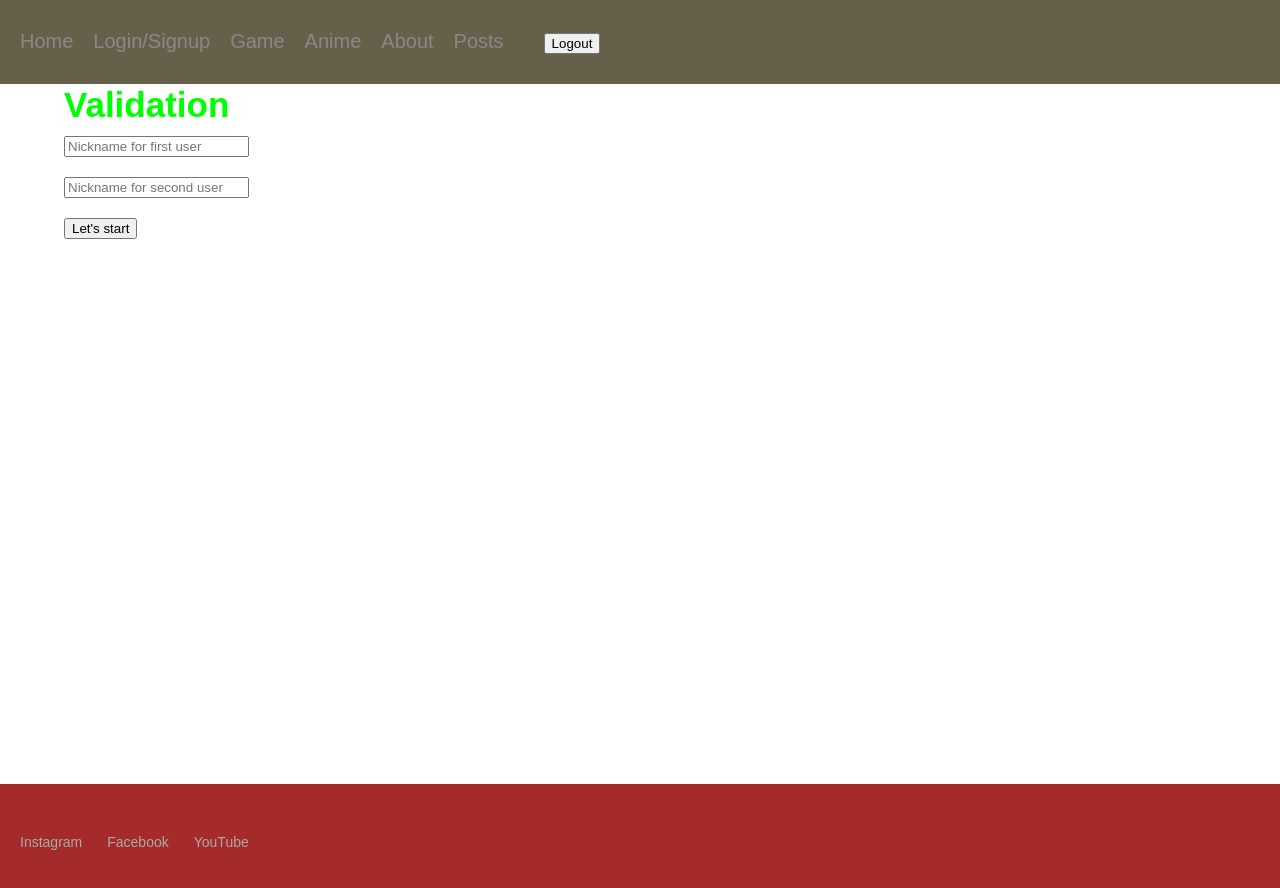
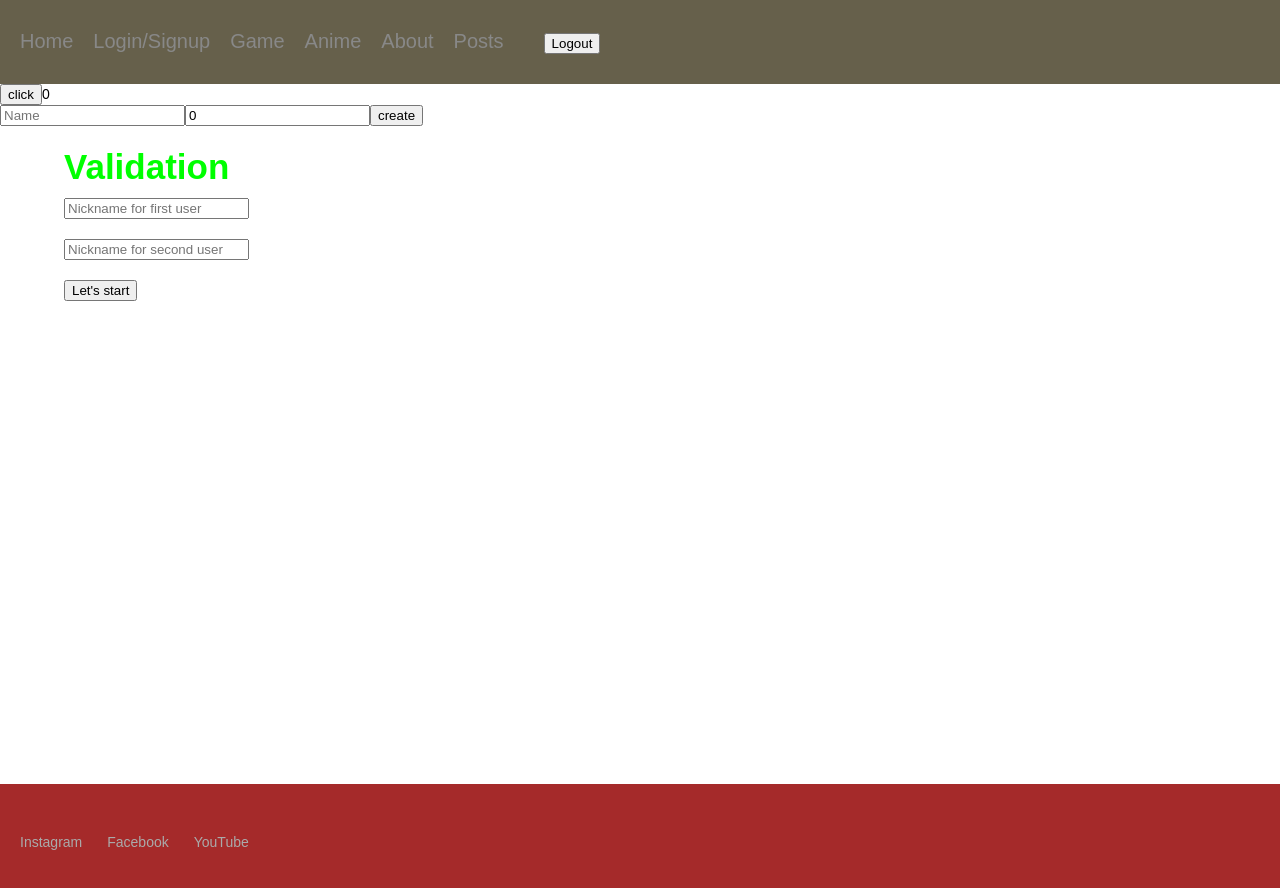
Before and after one commit to kasper023/dba, a React (Create React App) app: page /valid in a window 1280 px wide. Shown: the top 888 px of the page. Built offline with nearby package versions, Linux system fonts and the light colour scheme.

Commit message:
+1 reducer added

```diff
--- /dev/null
+++ b/src/components/List.tsx
@@ -0,0 +1,70 @@
+import React from "react";
+import { AppContext } from "./context";
+import { Types } from "./reducers";
+
+const List = () => {
+    const [form, setForm] = React.useState({
+        name: "",
+        price: 0
+    });
+    const { state ,dispatch } = React.useContext(AppContext);
+
+    const handleForm = (type: string, value: string) => {
+        setForm(form => ({
+            ...form,
+            [type]: value
+        }));
+    };
+
+    const createProduct = () => {
+        dispatch({
+            type: Types.Create,
+            payload: {
+                id: Math.round(Math.random() * 10000),
+                name: form.name,
+                price: form.price
+            }
+        });
+    };
+
+    const deleteProduct = (id: number) => {
+        dispatch({
+            type: Types.Delete,
+            payload: {
+                id,
+            }
+        })
+    }
+
+    return (
+        <div>
+            <input
+                value={form.name}
+                onChange={e => {
+                    handleForm("name", e.target.value);
+                }}
+                placeholder="Name"
+            />
+            <input
+                value={form.price}
+                type="number"
+                onChange={e => {
+                    handleForm("price", e.target.value);
+                }}
+                placeholder="Price"
+            />
+            <button onClick={createProduct}>create</button>
+            <div style={{ marginTop: 20 }}>
+                {state.products.map(c => (
+                    <div>
+                        <span>{c.name}</span>
+                        <span>{c.price}</span>
+                        <button onClick={() => deleteProduct(c.id)}>delete</button>
+                    </div>
+                ))}
+            </div>
+        </div>
+    );
+};
+
+export default List;
--- /dev/null
+++ b/src/components/Products.tsx
@@ -0,0 +1,24 @@
+import * as React from "react";
+import { AppContext } from "./context";
+import { Types } from "./reducers";
+
+const Products = () => {
+    const { state, dispatch } = React.useContext(AppContext);
+
+    return (
+        <div>
+            <button
+                onClick={() => {
+                    dispatch({
+                        type: Types.Add
+                    });
+                }}
+            >
+                click
+            </button>
+            {state.shoppingCart}
+        </div>
+    );
+};
+
+export default Products;
--- a/src/components/app/App.tsx
+++ b/src/components/app/App.tsx
@@ -13,6 +13,9 @@ import About from "../aboutus/About";
 import {postList} from "../../models/Post";
 import ErrorBoundary from "../error/ErrorBoundary";
 import Preloader from "../preloader/Preloader";
+import Products from "../Products";
+import { AppProvider } from "../context";
+import List from "../List";
 
 //lazy
 const Anime = lazy(() => import("../anime/Anime"));
@@ -24,7 +27,12 @@ function App() {
         <BrowserRouter>
             <Suspense fallback={<Preloader/>}>
                 <div className={style.app}>
+
                     <Header/>
+                    <AppProvider>
+                        <Products />
+                        <List />
+                    </AppProvider>
                     <Route path="/main">
                         <ErrorBoundary>
                             <Main/>
--- /dev/null
+++ b/src/components/context.tsx
@@ -0,0 +1,51 @@
+import React, { createContext, useReducer, Dispatch } from "react";
+import {
+    productReducer,
+    shoppingCartReducer,
+    ProductActions,
+    ShoppingCartActions
+} from "./reducers";
+
+type ProductType = {
+    id: number;
+    name: string;
+    price: number;
+};
+
+type InitialStateType = {
+    products: ProductType[];
+    shoppingCart: number;
+};
+
+const initialState = {
+    products: [],
+    shoppingCart: 0
+};
+
+const AppContext = createContext<{
+    state: InitialStateType;
+    dispatch: Dispatch<ProductActions | ShoppingCartActions>;
+}>({
+    state: initialState,
+    dispatch: () => null
+});
+
+const mainReducer = (
+    { products, shoppingCart }: InitialStateType,
+    action: ProductActions | ShoppingCartActions
+) => ({
+    products: productReducer(products, action),
+    shoppingCart: shoppingCartReducer(shoppingCart, action)
+});
+
+const AppProvider: React.FC = ({ children }) => {
+    const [state, dispatch] = useReducer(mainReducer, initialState);
+
+    return (
+        <AppContext.Provider value={{ state, dispatch }}>
+            {children}
+        </AppContext.Provider>
+    );
+};
+
+export { AppProvider, AppContext };
--- /dev/null
+++ b/src/components/reducers.ts
@@ -0,0 +1,82 @@
+type ActionMap<M extends { [index: string]: any }> = {
+    [Key in keyof M]: M[Key] extends undefined
+        ? {
+            type: Key;
+        }
+        : {
+            type: Key;
+            payload: M[Key];
+        }
+};
+
+export enum Types {
+    Create = "CREATE_PRODUCT",
+    Delete = "DELETE_PRODUCT",
+    Add = "ADD_PRODUCT"
+}
+
+// Product
+
+type ProductType = {
+    id: number;
+    name: string;
+    price: number;
+};
+
+type ProductPayload = {
+    [Types.Create]: {
+        id: number;
+        name: string;
+        price: number;
+    };
+    [Types.Delete]: {
+        id: number;
+    };
+};
+
+export type ProductActions = ActionMap<ProductPayload>[keyof ActionMap<
+    ProductPayload
+    >];
+
+export const productReducer = (
+    state: ProductType[],
+    action: ProductActions | ShoppingCartActions
+) => {
+    switch (action.type) {
+        case Types.Create:
+            return [
+                ...state,
+                {
+                    id: action.payload.id,
+                    name: action.payload.name,
+                    price: action.payload.price
+                }
+            ];
+        case Types.Delete:
+            return [...state.filter(product => product.id !== action.payload.id)];
+        default:
+            return state;
+    }
+};
+
+// ShoppingCart
+
+type ShoppingCartPayload = {
+    [Types.Add]: undefined;
+};
+
+export type ShoppingCartActions = ActionMap<
+    ShoppingCartPayload
+    >[keyof ActionMap<ShoppingCartPayload>];
+
+export const shoppingCartReducer = (
+    state: number,
+    action: ProductActions | ShoppingCartActions
+) => {
+    switch (action.type) {
+        case Types.Add:
+            return state + 1;
+        default:
+            return state;
+    }
+};
```
